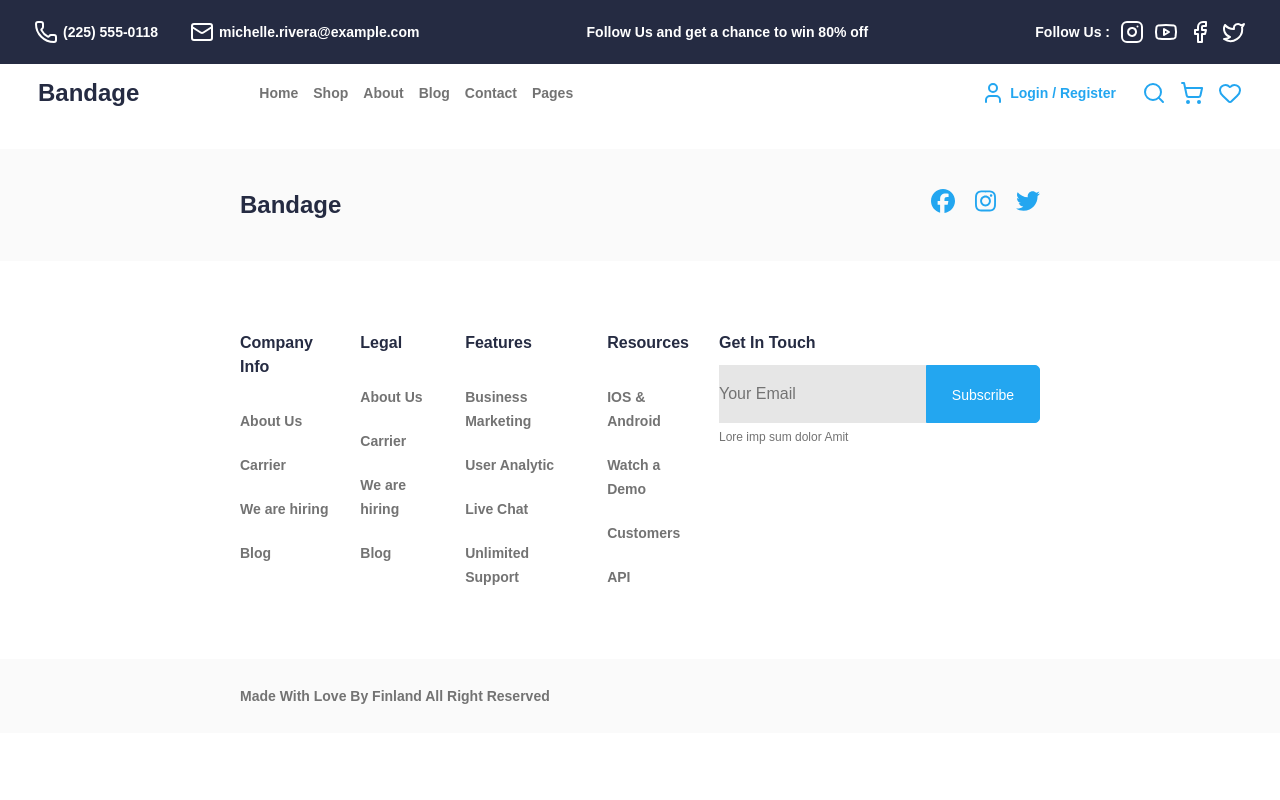
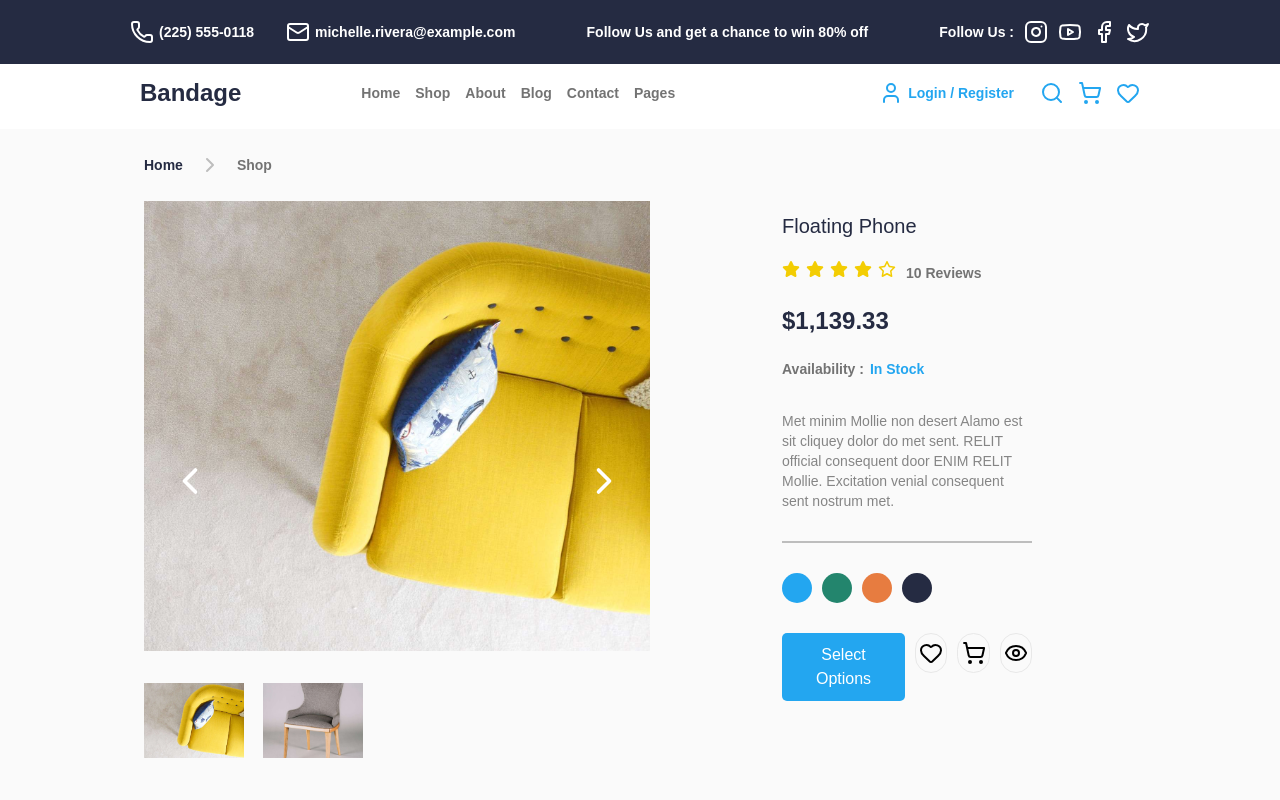
Before and after one commit to kaanarslann/E-Commerce, a React (Vite) app: page /product in a window 1280 px wide. Shown: the top 800 px of the page. Built offline with nearby package versions, Linux system fonts and the light colour scheme.

Commit message:
adds product component

```diff
--- /dev/null
+++ b/src/components/Product.jsx
@@ -0,0 +1,76 @@
+import { useState } from "react";
+import {Link} from "react-router-dom";
+import { ChevronRight, ChevronLeft, Heart, ShoppingCart, Eye } from "lucide-react";
+import { FontAwesomeIcon } from "@fortawesome/react-fontawesome";
+import { faStar as faStarRegular} from "@fortawesome/free-regular-svg-icons";
+import { faStar as faStarSolid } from "@fortawesome/free-solid-svg-icons";
+import productMain1 from "../assets/productmain1.jpg";
+import productMain2 from "../assets/productmain2.jpg";
+
+export default function Product() {
+
+    const [mainImage, setMainImage] = useState(productMain1);
+
+    const handleImage = () => {
+        if(mainImage == productMain1) {
+            setMainImage(productMain2);
+        } else if(mainImage == productMain2) {
+            setMainImage(productMain1);
+        }
+    }
+
+    return (
+        <section className="product-main flex flex-col items-center bg-[#FAFAFA] pb-15 md:items-start md:px-[9rem]">
+            <div className="links flex gap-[0.938rem] py-2.5 md:py-6 text-sm font-bold leading-6">
+                <Link to="/" className="text-[#252B42]">Home</Link>
+                <ChevronRight color="#BDBDBD"/>
+                <Link to="/shop" className="text-[#737373]">Shop</Link>
+            </div>
+            <div className="product flex flex-col items-center gap-7 md:flex-row md:items-start">
+                <div className="product-images flex flex-col gap-8">
+                    <div className="image-main w-[21.75rem] h-[17.313rem] md:w-[31.625rem] md:h-[28.125rem] bg-center bg-cover relative" style={{backgroundImage: `url(${mainImage})`}}>
+                        <button onClick={handleImage} className="absolute left-6 top-[7.375rem] md:top-[16.125rem] hover:cursor-pointer"><ChevronLeft color="#FFFFFF" size={44}/></button>
+                        <button onClick={handleImage} className="absolute right-6 top-[7.375rem] md:top-[16.125rem] hover:cursor-pointer"><ChevronRight color="#FFFFFF" size={44}/></button>
+                    </div>
+                    <div className="image-other w-[13.688rem] h-[4.688rem] flex justify-between">
+                        <img src={productMain1} className="w-[6.25rem] object-center object-cover"/>
+                        <img src={productMain2} className="w-[6.25rem] object-center object-cover"/>
+                    </div>
+                </div>
+                <div className="product-texts flex flex-col gap-5 mx-26">
+                    <h4 className="text-[#252B42] text-xl leading-[1.875rem] md:mt-2.5">Floating Phone</h4>
+                    <div className="ratings flex gap-2.5">
+                        <div className="star-rating text-[#F3CD03] flex gap-1.5">
+                            <FontAwesomeIcon icon={faStarSolid} />
+                            <FontAwesomeIcon icon={faStarSolid} />
+                            <FontAwesomeIcon icon={faStarSolid} />
+                            <FontAwesomeIcon icon={faStarSolid} />
+                            <FontAwesomeIcon icon={faStarRegular} />
+                        </div>
+                        <h6 className="text-[#737373] text-sm font-bold leading-6">10 Reviews</h6>
+                    </div>
+                    <h3 className="text-2xl font-bold leading-8 text-[#252B42]">$1,139.33</h3>
+                    <div className="product-availability flex gap-1.5 text-sm font-bold leading-6">
+                        <h6 className="text-[#737373]">Availability : </h6>
+                        <h6 className="text-[#23A6F0]">In Stock</h6>
+                    </div>
+                    <p className="text-[#858585] text-sm leading-5 my-2.5">Met minim Mollie non desert Alamo est sit cliquey dolor do met sent. RELIT official consequent door ENIM RELIT Mollie. Excitation venial consequent sent nostrum met.</p>
+                    <div className="line text-[#BDBDBD] border border-t-[#BDBDBD]"></div>
+                    <div className="colors flex gap-2.5 my-2.5">
+                        <span className="bg-[#23A6F0] rounded-full w-[1.875rem] h-[1.875rem]"></span>
+                        <span className="bg-[#23856D] rounded-full w-[1.875rem] h-[1.875rem]"></span>
+                        <span className="bg-[#E77C40] rounded-full w-[1.875rem] h-[1.875rem]"></span>
+                        <span className="bg-[#252B42] rounded-full w-[1.875rem] h-[1.875rem]"></span>
+                    </div>
+                    <div className="product-buttons flex gap-2.5">
+                        <button className="bg-[#23A6F0] text-white py-2.5 px-5 rounded-[0.313rem] hover:cursor-pointer">Select Options</button>
+                        <div className="button-circle border border-[#E8E8E8] rounded-full w-10 h-10 flex justify-center items-center hover:cursor-pointer"><Heart /></div>
+                        <div className="button-circle border border-[#E8E8E8] rounded-full w-10 h-10 flex justify-center items-center hover:cursor-pointer"><ShoppingCart /></div>
+                        <div className="button-circle border border-[#E8E8E8] rounded-full w-10 h-10 flex justify-center items-center hover:cursor-pointer"><Eye /></div>
+                    </div>
+                </div>
+            </div>
+        </section>
+    );
+
+}
--- a/src/components/ShopProductCard.jsx
+++ b/src/components/ShopProductCard.jsx
@@ -1,8 +1,8 @@
 import ShopProductImage from "../assets/shopproduct.jpg";
 
-export default function ShopProductCard() {
+export default function ShopProductCard({onClick}) {
     return (
-        <section className="shop-product-card flex flex-col w-[21.75rem] h-[38.438rem] md:w-[15rem] md:h-[30.5rem]">
+        <section className="shop-product-card flex flex-col w-[21.75rem] h-[38.438rem] md:w-[15rem] md:h-[30.5rem] hover:cursor-pointer" onClick={onClick}>
             <div className="shop-product-image flex justify-center">
                 <img src={ShopProductImage}/>
             </div>
--- a/src/components/ShopProductCards.jsx
+++ b/src/components/ShopProductCards.jsx
@@ -1,7 +1,15 @@
+import {useHistory} from "react-router-dom";
 import { Grip, SlidersHorizontal } from "lucide-react"
 import ShopProductCard from "./ShopProductCard"
 
 export default function ShopProductCards() {
+
+    const history = useHistory();
+
+    const handleClick = () => {
+        history.push("/product");
+    }
+
     return (
         <section>
             <div className="filters flex flex-col md:flex-row md:justify-between py-6 md:px-[12rem] gap-6 items-center">
@@ -27,7 +35,7 @@ export default function ShopProductCards() {
             </div>
             <div className="shop-product-card-container flex flex-col md:gap-12 md:py-12 items-center">
                 <div className="shop-product-cards flex flex-col gap-[1.875rem] md:flex-row md:gap-[1.875rem]">
-                    <ShopProductCard />
+                    <ShopProductCard onClick={handleClick}/>
                     <ShopProductCard />
                     <ShopProductCard />
                     <ShopProductCard />
--- a/src/layout/Header.jsx
+++ b/src/layout/Header.jsx
@@ -36,7 +36,7 @@ export default function Header() {
                     </div>)}
                 </div>
                 <div className="desktop hidden md:block">
-                    <div className="header-topbar bg-[#252B42] text-white px-6 flex justify-between items-center py-2.5 text-sm font-bold leading-6">
+                    <div className="header-topbar bg-[#252B42] text-white px-30 flex justify-between items-center py-2.5 text-sm font-bold leading-6">
                         <div className="contact flex gap-8 p-2.5">
                             <div className="phone flex gap-[0.313rem]">
                                 <Phone />
@@ -58,7 +58,7 @@ export default function Header() {
                             <Twitter />
                         </div>
                     </div>
-                    <div className="dektop-navbar flex items-center px-[2.375rem] mt-[0.813rem]">
+                    <div className="dektop-navbar flex items-center px-35 mt-[0.813rem]">
                         <div className="logo flex-none">
                             <span className="text text-2xl font-bold text-[#252B42] leading-8">Bandage</span>
                         </div>
--- a/src/layout/PageContent.jsx
+++ b/src/layout/PageContent.jsx
@@ -1,6 +1,7 @@
 import {Switch, Route} from "react-router-dom";
 import HomePage from "../pages/HomePage";
 import ShopPage from "../pages/ShopPage";
+import ProductDetail from "../pages/ProductDetail";
 
 export default function PageContent() {
     return (
@@ -12,6 +13,9 @@ export default function PageContent() {
                 <Route path="/shop">
                     <ShopPage />
                 </Route>
+                <Route path="/product">
+                    <ProductDetail />
+                </Route>
             </Switch>
         </div>
     )
--- /dev/null
+++ b/src/pages/ProductDetail.jsx
@@ -0,0 +1,9 @@
+import Product from "../components/Product";
+
+export default function ProductDetail() {
+    return (
+        <section className="product-detail">
+            <Product />
+        </section>
+    );
+}
--- a/src/pages/ShopPage.jsx
+++ b/src/pages/ShopPage.jsx
@@ -1,11 +1,13 @@
 import ShopCategories from "../components/ShopCategories";
 import ShopProductCards from "../components/ShopProductCards";
+import Clients from "../components/Clients";
 
 export default function ShopPage() {
     return (
         <>
             <ShopCategories />
             <ShopProductCards />
+            <Clients />
         </>
     );
 }
```
Also changed, not shown: src/assets/productmain1.jpg (added), src/assets/productmain2.jpg (added).
